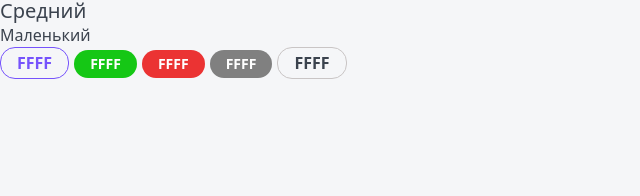
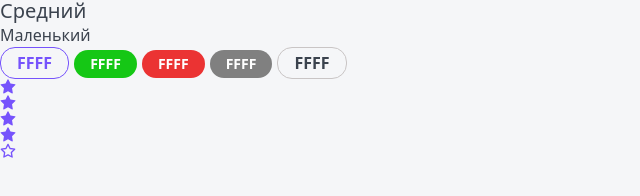
Before and after one commit to drozd12321/level2, a Next.js app in the folder use/: page / in a window 1280 px wide. Shown: the part 156-352 px from the top of the page, without its empty margins (0-640 px from the left). Built offline with nearby package versions, Linux system fonts and the light colour scheme.

Commit message:
starArray

```diff
--- a/use/UI/Rating/Raing.module.css
+++ b/use/UI/Rating/Raing.module.css
@@ -0,0 +1,6 @@
+.ic {
+  color: var(--primary);
+}
+.empty {
+  color: var(--primary);
+}
--- a/use/UI/Rating/Rating.tsx
+++ b/use/UI/Rating/Rating.tsx
@@ -1,7 +1,58 @@
-import React from "react";
+"use client";
+
+import React, {
+  DetailedHTMLProps,
+  HTMLAttributes,
+  JSX,
+  useCallback,
+  useEffect,
+  useState,
+} from "react";
+import { FiStar } from "react-icons/fi";
+import { GoStarFill } from "react-icons/go";
 import styles from "./Raing.module.css";
-const Rating = () => {
-  return <div>Rating</div>;
+interface RatingProps
+  extends DetailedHTMLProps<HTMLAttributes<HTMLDivElement>, HTMLDivElement> {
+  isEdit?: boolean;
+  rating?: number;
+  setRating?: (rating: number) => void;
+}
+const Rating = ({
+  rating = 4,
+  isEdit = false,
+  setRating,
+  className,
+  ...props
+}: RatingProps) => {
+  const [ratingArray, setRatingArray] = useState<JSX.Element[]>(
+    new Array(5).fill(<></>)
+  );
+
+  const constructorArray = useCallback((carruneRating: number) => {
+    const updateArray = ratingArray.map((rt: JSX.Element, ind: number) => {
+      return (
+        <div key={ind}>
+          {ind < carruneRating ? (
+            <GoStarFill className={styles.ic} />
+          ) : (
+            <FiStar className={styles.empty} />
+          )}
+        </div>
+      );
+    });
+    setRatingArray(updateArray);
+  }, []);
+  useEffect(() => {
+    constructorArray(rating);
+  }, [rating, constructorArray]);
+
+  return (
+    <div {...props}>
+      {ratingArray.map((r, i) => (
+        <span key={i}>{r}</span>
+      ))}
+    </div>
+  );
 };
 
 export default Rating;
--- a/use/src/app/page.tsx
+++ b/use/src/app/page.tsx
@@ -1,6 +1,7 @@
 import Button from "../../UI/Button/Button";
 import { Htag } from "../../UI/Htag/Htag";
 import Ptags from "../../UI/Ptags/Ptags";
+import Rating from "../../UI/Rating/Rating";
 import Tag from "../../UI/Tag/Tag";
 export default function Home() {
   return (
@@ -31,6 +32,7 @@ export default function Home() {
       <Tag size="m" color="ghost">
         FFFF
       </Tag>
+      <Rating />
     </main>
   );
 }
```
Also changed, not shown: use/src/app/components/Htag/Htag.tsx (added, +13 -0 lines).
